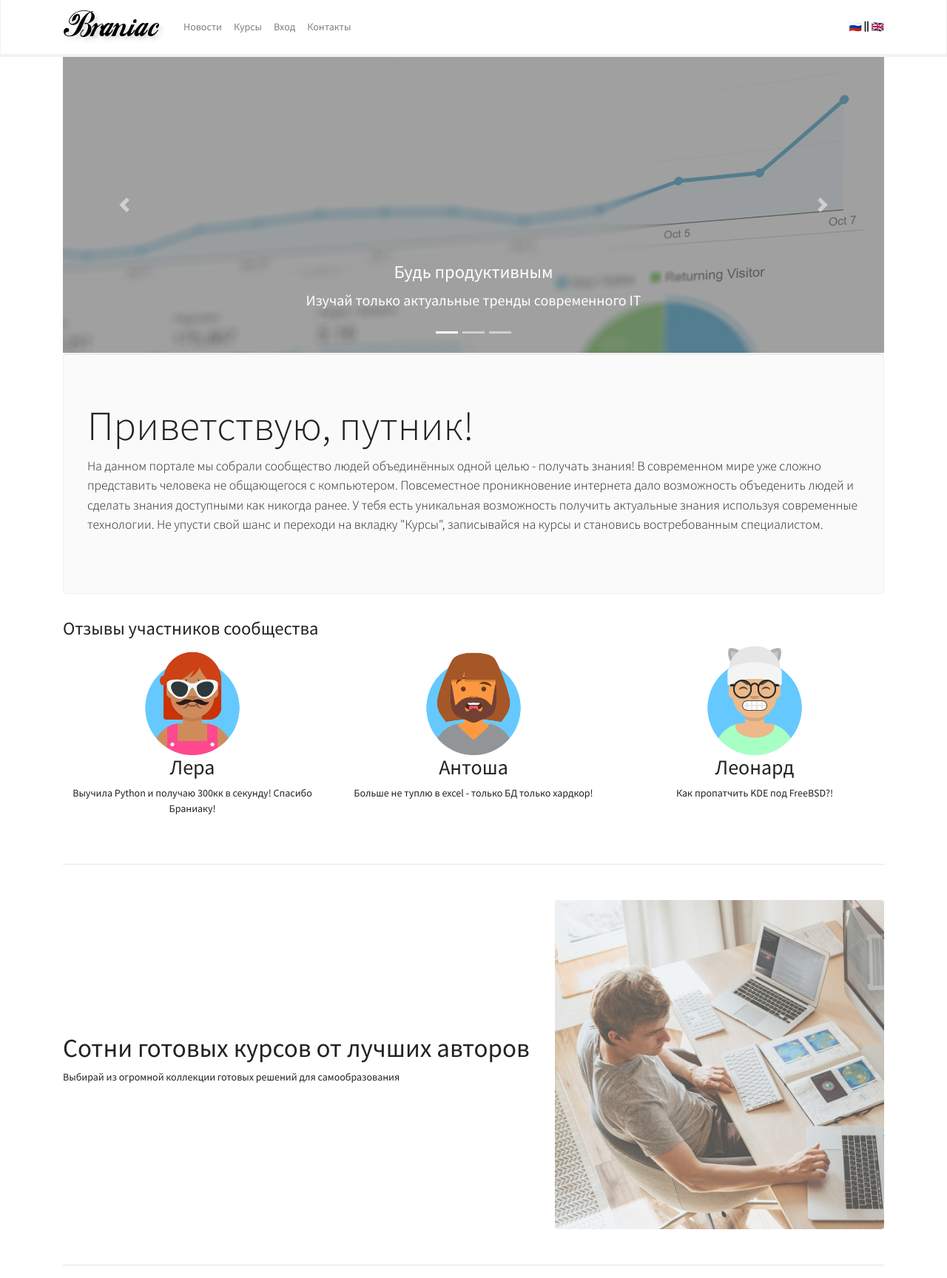
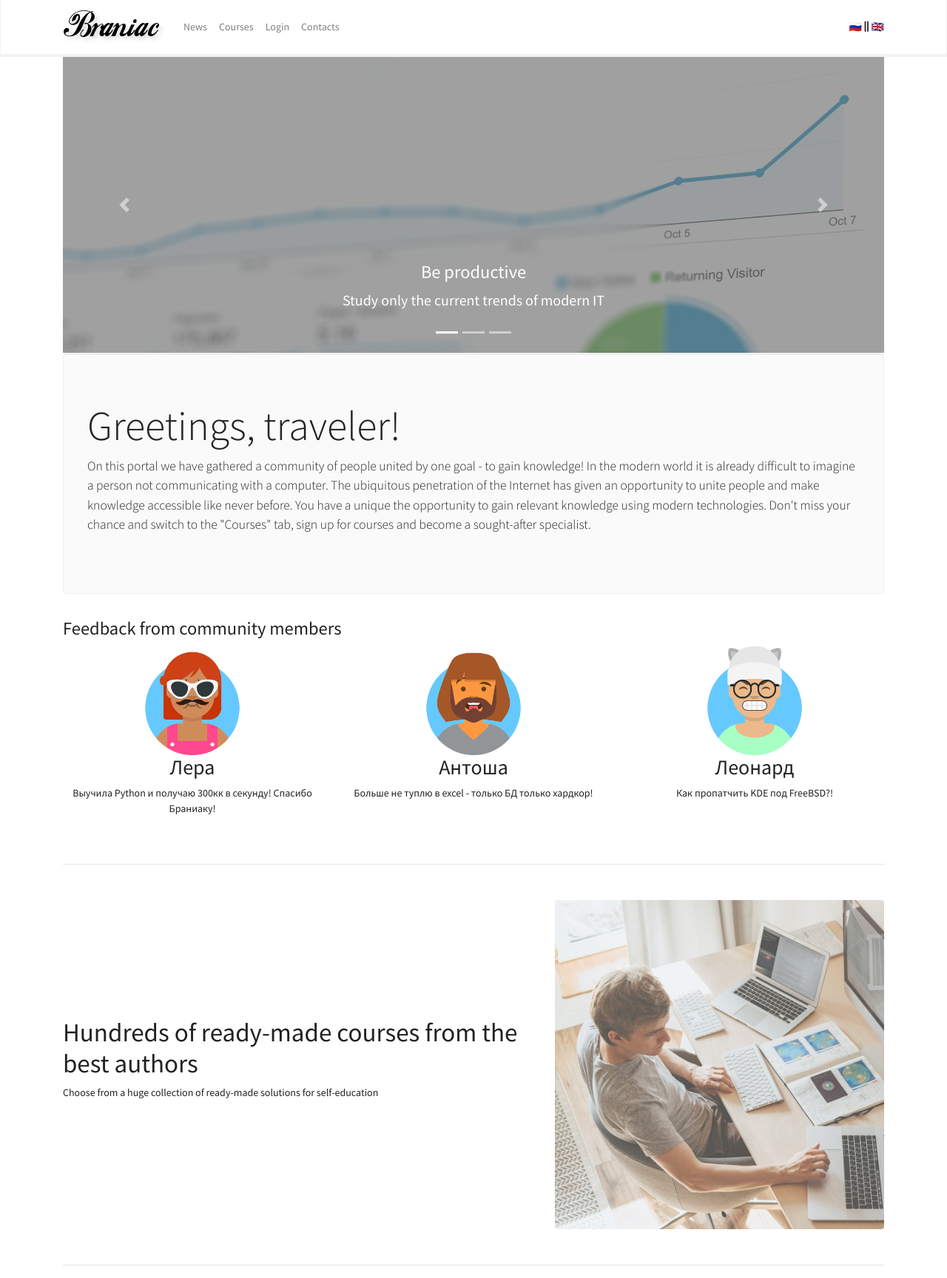
Before and after one commit to HappySeien/DjangoBasic, a Django app: page /mainapp/ in a window 1280 px wide. Shown: the top 1728 px of the page at 74% size. Run offline with Django 4.2, Linux system fonts and the light colour scheme; parts of the project's set-up code (start-up, migrations or seed data) failed here and were passed over; some libraries are stand-ins or nearby versions.

Commit message:
lesson-8 hw progress 4
i 18n added

```diff
--- a/my_project/authapp/templates/authapp/profile_edit.html
+++ b/my_project/authapp/templates/authapp/profile_edit.html
@@ -1,9 +1,9 @@
 {% extends 'mainapp/base.html' %}
-{% load crispy_forms_tags %}
+{% load crispy_forms_tags i18n %}
 {% block content %}
     <div class="row justify-content-center my-2">
         <div class="col-lg-6">
-            <h3>Редактирование профиля</h3>
+            <h3>{% translate "Editing a profile" %}</h3>
             <div class="row justify-content-center">
                 <div class="col-sm-7 col-md-5 col-lg-4">
                     {% if user.avatar %}
@@ -16,7 +16,7 @@
             <form method="post" class="mt-2" enctype="multipart/form-data">
                 {% csrf_token %}
                 {{ form|crispy }}
-                <button type=" submit" class="btn btn-primary btn-block">Сохранить</button>
+                <button type=" submit" class="btn btn-primary btn-block">{% translate "Save" %}</button>
             </form>
         </div>
     </div>
--- a/my_project/authapp/templates/authapp/register.html
+++ b/my_project/authapp/templates/authapp/register.html
@@ -1,13 +1,13 @@
 {% extends 'authapp/base.html' %}
-{% load crispy_forms_tags %}
+{% load crispy_forms_tags i18n %}
 {% block content %}
     <div class="row justify-content-center my-2">
         <div class="col-lg-6">
-            <h3>Регистрация нового пользователя</h3>
+            <h3>{% translate "Registering a new user" %}</h3>
             <form method="post" class="mt-2" enctype="multipart/form-data">
                 {% csrf_token %}
                 {{ form|crispy }}
-                <button type="submit" class="btn btn-primary btn-block">Зарегистрироваться</button>
+                <button type="submit" class="btn btn-primary btn-block">{% translate "Registration" %}</button>
             </form>
         </div>
     </div>
--- a/my_project/mainapp/templates/mainapp/includes/inc_footer_navigation.html
+++ b/my_project/mainapp/templates/mainapp/includes/inc_footer_navigation.html
@@ -1,3 +1,4 @@
+{% load i18n %}
 <div class="container-lg mt-auto">
     <hr>
     <div class="row justify-content-center">
@@ -8,18 +9,18 @@
             <p>
                 <ul class="list-unstyled">
                     <li>
-                        <a href="{% url 'mainapp:index' %}">Домашняя</a>
+                        <a href="{% url 'mainapp:index' %}">{% translate "Home" %}</a>
                     </li>
                     <li>
-                        <a href="{% url 'mainapp:news' page=1 %}">Новости</a>
+                        <a href="{% url 'mainapp:news' page=1 %}">{% translate "News" %}</a>
                     </li>
                     {% if user.is_authenticated %}
                         <li>
-                            <a href="{% url 'authapp:logout' %}">Выйти</a>
+                            <a href="{% url 'authapp:logout' %}">{% translate "Logout" %}</a>
                         </li>
                     {% else %}
                         <li>
-                            <a href="{% url 'authapp:login' %}">Войти</a>
+                            <a href="{% url 'authapp:login' %}">{% translate "Login" %}</a>
                         </li>
                     {% endif %}
                 </ul>
@@ -27,28 +28,28 @@
         </div>
         <div class="col-sm-6 col-md-3 text-center">
             <p>
-                <strong>Полезное</strong>
+                <strong>{% translate "Useful" %}</strong>
             </p>
             <p>
                 <ul class="list-unstyled">
                     <li>
-                        <a href="#">Положения &amp; Условия</a>
+                        <a href="#"> {% translate "Terms" %} &amp; {% translate "Conditions" %}</a>
                     </li>
                     <li>
-                        <a href="#">Конфиденциальность &amp; Cookies</a>
+                        <a href="#">{% translate "Privacy" %} &amp; Cookies</a>
                     </li>
                     <li>
-                        <a href="#">Документация по API</a>
+                        <a href="#">{% translate "API Documentation" %}</a>
                     </li>
                     <li>
-                        <a href="{% url 'mainapp:docsite' %}">Документация по сайту</a>
+                        <a href="{% url 'mainapp:docsite' %}">{% translate "Site documentation" %}</a>
                     </li>
                 </ul>
             </p>
         </div>
         <div class="col-sm-6 col-md-3 text-center">
             <p>
-                <strong>Мы в социальных сетях</strong>
+                <strong>{% translate "We are in social networks" %}</strong>
             </p>
             <p>
                 <div class="row justify-content-around">
@@ -67,7 +68,7 @@
                 </div>
             </p>
             <p>
-                <strong>Наше приложение</strong>
+                <strong>{% translate "Our application" %}</strong>
             </p>
             <p>
                 <div class="row justify-content-around">
--- a/my_project/mainapp/templates/mainapp/includes/inc_nav_panel.html
+++ b/my_project/mainapp/templates/mainapp/includes/inc_nav_panel.html
@@ -1,4 +1,4 @@
-{% load static %}
+{% load static i18n %}
 <nav class="navbar navbar-expand-lg navbar-light bg-light">
     <div class="container">
         {% with request.resolver_match.url_name as url_name %}
@@ -17,10 +17,10 @@
             <div class="collapse navbar-collapse" id="navbarSupportedContent">
                 <ul class="navbar-nav mr-auto">
                     <li class="nav-item {% if url_name == 'news' %} active{% endif %}">
-                        <a class="nav-link" href="{% url 'mainapp:news' page=1 %}">Новости</a>
+                        <a class="nav-link" href="{% url 'mainapp:news' page=1 %}">{% translate "News" %}</a>
                     </li>
                     <li class="nav-item {% if url_name == 'courses' %} active{% endif %}">
-                        <a class="nav-link" href="{% url 'mainapp:courses' page=1 %}">Курсы</a>
+                        <a class="nav-link" href="{% url 'mainapp:courses' page=1 %}">{% translate "Courses" %}</a>
                     </li>
                     {% if user.is_authenticated %}
                         <li class="nav-item dropdown">
@@ -31,32 +31,32 @@
                                data-toggle="dropdown"
                                aria-haspopup="true"
                                aria-expanded="false">
-                                Профиль
+                                {% translate "Profile" %}
                             </a>
                             <div class="dropdown-menu" aria-labelledby="ddProfile">
-                                <a class="dropdown-item" href="{% url 'authapp:profile_edit' %}">Редактировать профиль</a>
-                                <a class="dropdown-item" href="#">Мои курсы</a>
+                                <a class="dropdown-item" href="{% url 'authapp:profile_edit' %}">{% translate "Edit profile" %}</a>
+                                <a class="dropdown-item" href="#">{% translate "My courses" %}</a>
                                 <div class="dropdown-divider"></div>
                                 {% if user.is_staff %}
-                                    <a class="dropdown-item" href="{% url 'admin:index' %}">Модерация</a>
+                                    <a class="dropdown-item" href="{% url 'admin:index' %}">{% translate "Moderation" %}</a>
                                 {% endif %}
                                 {% if user.is_superuser %}
-                                    <a class="dropdown-item" href="{% url 'admin:index' %}">Административный раздел</a>
+                                    <a class="dropdown-item" href="{% url 'admin:index' %}">{% translate "Admin panel" %}</a>
                                     <a class="dropdown-item"
                                        href="{% url 'mainapp:log_view' %}"
-                                       target="_blank">Логи</a>
+                                       target="_blank">{% translate "Logs" %}</a>
                                 {% endif %}
                                 <div class="dropdown-divider"></div>
-                                <a class="dropdown-item" href="{% url 'authapp:logout' %}">Выход</a>
+                                <a class="dropdown-item" href="{% url 'authapp:logout' %}">{% translate "Logout" %}</a>
                             </div>
                         </li>
                     {% else %}
                         <li class="nav-item">
-                            <a class="nav-link" href="{% url 'authapp:login' %}">Вход</a>
+                            <a class="nav-link" href="{% url 'authapp:login' %}">{% translate "Login" %}</a>
                         </li>
                     {% endif %}
                     <li class="nav-item {% if url_name == 'contacts' %} active{% endif %}">
-                        <a class="nav-link" href="{% url 'mainapp:contacts' %}">Контакты</a>
+                        <a class="nav-link" href="{% url 'mainapp:contacts' %}">{% translate "Contacts" %}</a>
                     </li>
                 </ul>
                 <span><a href="#">🇷🇺</a> <i class="fas fa-grip-lines-vertical"></i> <a href="#">🇬🇧</a></span>
--- a/my_project/mainapp/templates/mainapp/index.html
+++ b/my_project/mainapp/templates/mainapp/index.html
@@ -1,6 +1,6 @@
 {% extends 'mainapp/base.html' %}
 {% block content %}
-    {% load static %}
+    {% load static i18n %}
     <div class="container-md">
         <div id="carouselExampleIndicators"
              class="carousel slide carousel-fade"
@@ -21,8 +21,8 @@
                          alt=""
                          style="opacity: 0.3;">
                     <div class="carousel-caption d-none d-md-block">
-                        <h3>Будь продуктивным</h3>
-                        <p>Изучай только актуальные тренды современного IT</p>
+                        <h3>{% translate "Be productive" %}</h3>
+                        <p>{% translate "Study only the current trends of modern IT" %}</p>
                     </div>
                 </div>
                 <div class="carousel-item">
@@ -31,8 +31,8 @@
                          alt=""
                          style="opacity: 0.3;">
                     <div class="carousel-caption d-none d-md-block">
-                        <h3>Учись где угодно</h3>
-                        <p>Парк, библиотека или дома под тёплым пледом - выбирай время и место учёбы сам</p>
+                        <h3>{% translate "Study anywhere" %}</h3>
+                        <p>{% translate "Park, library or at home under a warm blanket - choose the time and place of study yourself" %}</p>
                     </div>
                 </div>
                 <div class="carousel-item">
@@ -41,8 +41,8 @@
                          alt=""
                          style="opacity: 0.3;">
                     <div class="carousel-caption d-none d-md-block">
-                        <h3>Braniac - это МЫ</h3>
-                        <p>Вливайся в нашу IT-тусовку - нас уже более 5000 брайниаков</p>
+                        <h3>{% translate "Brainiac is US" %}</h3>
+                        <p>{% translate "Join our IT party - there are already more than 5000 brainiacs" %}</p>
                     </div>
                 </div>
             </div>
@@ -62,16 +62,12 @@
             </a>
         </div>
         <div class="jumbotron">
-            <h1 class="display-4">Приветствую, путник!</h1>
+            <h1 class="display-4">{% translate "Greetings, traveler!" %}</h1>
             <p class="lead">
-                На данном портале мы собрали сообщество людей объединённых одной целью - получать знания! В современном мире
-                уже сложно представить человека не общающегося с компьютером. Повсеместное проникновение интернета дало
-                возможность объеденить людей и сделать знания доступными как никогда ранее. У тебя есть уникальная
-                возможность получить актуальные знания используя современные технологии. Не упусти свой шанс и переходи на
-                вкладку "Курсы", записывайся на курсы и становись востребованным специалистом.
+                {{ greetings_text }}
             </p>
         </div>
-        <h3>Отзывы участников сообщества</h3>
+        <h3>{% translate "Feedback from community members" %}</h3>
         <div class="row text-center">
             <div class="col-lg-4">
                 <img src="{% static 'img/user001.png' %}" alt="" style="max-width: 140px;">
@@ -94,8 +90,8 @@
         </div>
         <div class="row justify-content-center align-items-center">
             <div class="col-md-7">
-                <h1>Сотни готовых курсов от лучших авторов</h1>
-                <p>Выбирай из огромной коллекции готовых решений для самообразования</p>
+                <h1>{% translate "Hundreds of ready-made courses from the best authors" %}</h1>
+                <p>{% translate "Choose from a huge collection of ready-made solutions for self-education" %}</p>
             </div>
             <div class="col-md-5">
                 <img src="{% static 'img/promo001.jpg' %}"
@@ -115,10 +111,9 @@
                      style="opacity: 0.7;">
             </div>
             <div class="col-md-7">
-                <h1>Монетизируй знания</h1>
+                <h1>{% translate "Monetize knowledge" %}</h1>
                 <p>
-                    Эксперт в свой области - давай к нам! Выгодные условия для тебя и пользователи со всего мира на нашей
-                    платформы
+                    {% translate "An expert in your field - come to us! Favorable conditions for you and users from all over the world on our platforms" %}
                 </p>
             </div>
         </div>
@@ -127,8 +122,8 @@
         </div>
         <div class="row justify-content-center align-items-center">
             <div class="col-md-7">
-                <h1>Вместе мы сила</h1>
-                <p>Проекты любой сложности становятся легче, если ты в компании единомышленников. Присоединяйся!</p>
+                <h1>{% translate "Together we are a force" %}</h1>
+                <p>{% translate "Projects of any complexity become easier if you are in the company of like-minded people. Join us!" %}</p>
             </div>
             <div class="col-md-5">
                 <img src="{% static 'img/promo003.jpg' %}"
--- a/my_project/mainapp/templates/mainapp/log_view.html
+++ b/my_project/mainapp/templates/mainapp/log_view.html
@@ -1,16 +1,16 @@
 {% extends 'mainapp/base.html' %}
+{% load i18n %}
 {% block content %}
     <div class="row justify-content-end my-2">
         <div class="col-sm-4 col-lg-2">
             <a href="{% url 'mainapp:log_download' %}"
                class="btn btn-primary btn-block"
-               role="button">Скачать</a>
+               role="button">{% translate "Download" %}</a>
         </div>
     </div>
     <p>
         <div class="text-center text-muted">
-            <small>First 1000 lines of log
-            file</small>
+            <small>{% translate "First 1000 lines of log file" %} </small>
         </div>
         <pre>{{ log }}</pre>
     </p>
--- a/my_project/mainapp/templates/mainapp/news_detail.html
+++ b/my_project/mainapp/templates/mainapp/news_detail.html
@@ -1,6 +1,7 @@
 {% extends 'mainapp/base.html' %}
+{% load i18n %}
 {% block title %}
-    {{ object.title|default:"Новости" }}
+    {{ object.title }}
 {% endblock title %}
 {% block content %}
     <div class="row justify-content-center pt-3">
@@ -9,7 +10,7 @@
                 <div class="card-body">
                     <h5 class="card-title">{{ object.title }}</h5>
                     <p class="card-text">{{ object.body }}</p>
-                    <a href="{{ request.META.HTTP_REFERER }}" class="btn btn-primary">Назад</a>
+                    <a href="{{ request.META.HTTP_REFERER }}" class="btn btn-primary">{% translate "Back" %}</a>
                 </div>
             </div>
         </div>
--- a/my_project/mainapp/templates/mainapp/news_form.html
+++ b/my_project/mainapp/templates/mainapp/news_form.html
@@ -1,12 +1,12 @@
 {% extends 'mainapp/base.html' %}
-{% load crispy_forms_tags %}
+{% load crispy_forms_tags i18n %}
 {% block content %}
     <div class="row justify-content-center pt-3">
         <div class="col-md-12 col-lg-8">
             <form method="post">
                 {% csrf_token %}
                 {{ form|crispy }}
-                <button type="submit" class="btn btn-primary btn-block">Опубликовать</button>
+                <button type="submit" class="btn btn-primary btn-block">{% translate "To publish" %}</button>
             </form>
         </div>
     </div>
--- a/my_project/mainapp/views.py
+++ b/my_project/mainapp/views.py
@@ -55,6 +55,19 @@ class IndexView(TemplateView):
     Отображение главной страницы
     """
     template_name = 'mainapp/index.html'
+
+    def get_context_data(self, **kwargs) -> dict():
+        context_data = super().get_context_data(**kwargs)
+        context_data['greetings_text'] = _(
+            """
+            On this portal we have gathered a community of people united by one goal - to gain knowledge! In the modern world
+            it is already difficult to imagine a person not communicating with a computer. The ubiquitous penetration of the Internet has given
+            an opportunity to unite people and make knowledge accessible like never before. You have a unique
+            the opportunity to gain relevant knowledge using modern technologies. Don't miss your chance and switch to
+            the "Courses" tab, sign up for courses and become a sought-after specialist."""
+        )
+
+        return context_data
 
 
 class NewsView(ListView):
```
Also changed, not shown: my_project/authapp/templates/authapp/login.html (+6 -5 lines), my_project/mainapp/templates/mainapp/contacts.html (+5 -5 lines), my_project/mainapp/templates/mainapp/courses_detail.html (+11 -12 lines), my_project/mainapp/templates/mainapp/doc_site.html (+11 -13 lines), my_project/mainapp/templates/mainapp/news_confirm_delete.html (+4 -3 lines), my_project/mainapp/templates/mainapp/news_list.html (+8 -7 lines).
